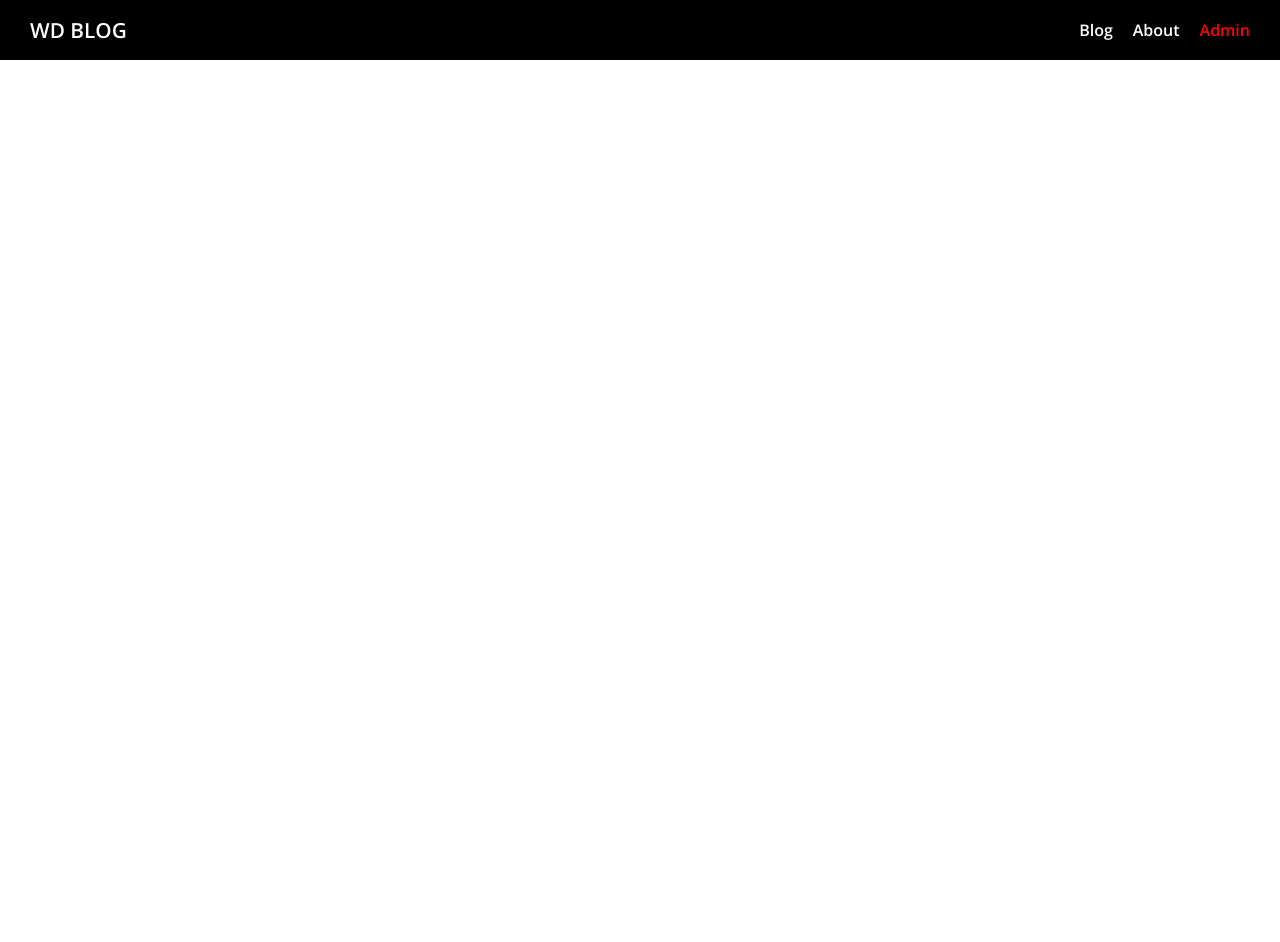
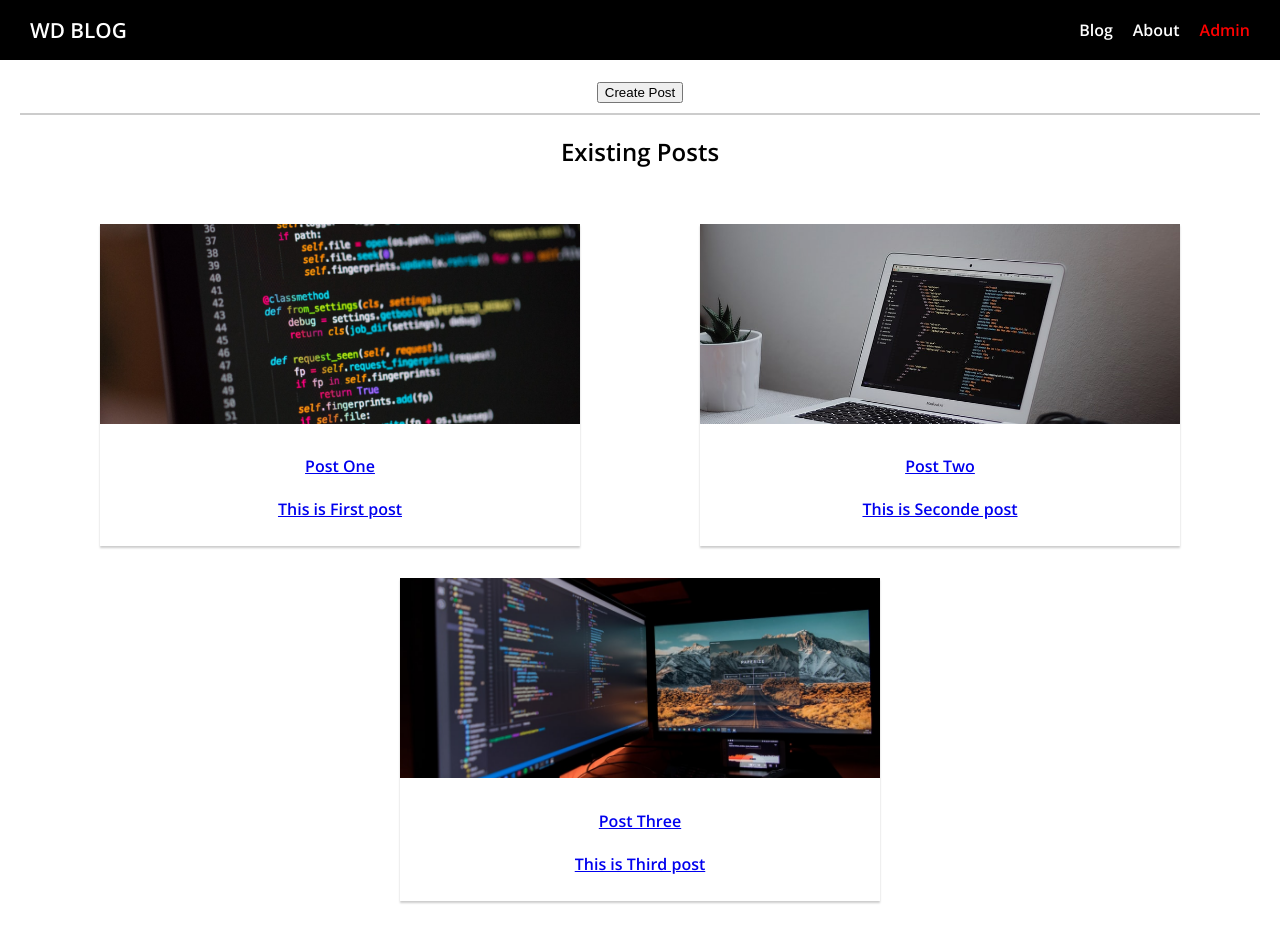
Before and after one commit to NaserAhadi/nuxt-blog, a Nuxt app: page /admin in a window 1280 px wide. Shown: the top 942 px of the page. Before the commit the page ends 800 px from the top, so only its background shows below. Built offline with nearby package versions, Linux system fonts and the light colour scheme.

Commit message:
5th : Create admin page

```diff
--- /dev/null
+++ b/pages/admin/index.vue
@@ -0,0 +1,41 @@
+<template>
+    <div class="admin-page">
+        <section class="new-post">
+            <button @click="createNewPost">Create Post</button>
+        </section>
+        <section class="existing-posts">
+            <h1>Existing Posts</h1>
+            <PostList />
+        </section>
+    </div>
+</template>
+
+<script>
+import PostList from "@/components/Posts/PostList"
+export default {
+    components:{
+        PostList
+    },
+    methods:{
+        createNewPost(){
+            this.$router.push('/admin/new-post')
+        }
+    }
+}
+</script>
+
+<style scoped>
+.admin-page {
+  padding: 20px;
+}
+
+.new-post {
+  text-align: center;
+  border-bottom: 2px solid #ccc;
+  padding-bottom: 10px;
+}
+
+.existing-posts h1 {
+  text-align: center;
+}
+</style>
```
